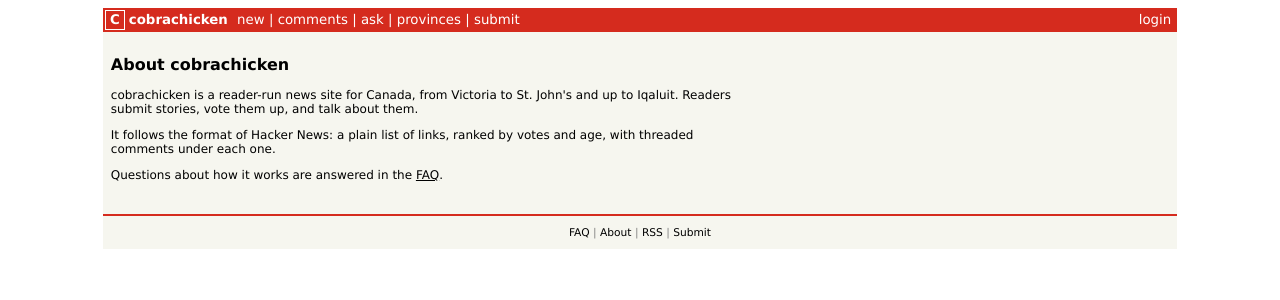
After one commit to mboisvertdupras/cobrachicken, a Laravel app: page /about in a window 1280 px wide. The commit adds this page. Shown: the top 300 px of the page. Run offline with Laravel 12, Linux system fonts and the light colour scheme; style sheets or scripts are compiled from the project's sources; parts of the project's set-up code (start-up, migrations or seed data) failed here and were passed over.

Commit message:
Add FAQ and about pages, HN styles and jQuery interactions

```diff
--- a/package.json
+++ b/package.json
@@ -15,5 +15,8 @@
     },
     "optionalDependencies": {
         "@laravel/multiplex": "^0.4.1"
+    },
+    "dependencies": {
+        "jquery": "^4.1.0"
     }
 }
--- a/resources/css/app.css
+++ b/resources/css/app.css
@@ -1,9 +1,325 @@
-@import 'tailwindcss';
+body {
+    margin: 8px;
+    font-family: Verdana, Geneva, sans-serif;
+    font-size: 10pt;
+    color: #828282;
+}
 
-@source '../../vendor/laravel/framework/src/Illuminate/Pagination/resources/views/*.blade.php';
-@source '../../storage/framework/views/*.php';
+a {
+    color: #000;
+    text-decoration: none;
+}
 
-@theme {
-    --font-sans: 'Instrument Sans', ui-sans-serif, system-ui, sans-serif, 'Apple Color Emoji', 'Segoe UI Emoji',
-        'Segoe UI Symbol', 'Noto Color Emoji';
+#main {
+    width: 85%;
+    margin: 0 auto;
+    background-color: #f6f6ef;
 }
+
+.topbar {
+    display: flex;
+    align-items: center;
+    gap: 4px;
+    padding: 2px;
+    background-color: #d52b1e;
+    color: #fff;
+    line-height: 12pt;
+}
+
+.topbar a {
+    color: #fff;
+}
+
+.logo-box {
+    display: inline-block;
+    width: 18px;
+    height: 18px;
+    border: 1px solid #fff;
+    color: #fff;
+    font-weight: bold;
+    text-align: center;
+    line-height: 18px;
+}
+
+.pagetop {
+    font-size: 10pt;
+}
+
+.sitename {
+    margin-right: 5px;
+}
+
+.pagetop.account {
+    margin-left: auto;
+    padding-right: 4px;
+}
+
+.inline {
+    display: inline;
+}
+
+.linkbutton {
+    padding: 0;
+    border: 0;
+    background: none;
+    color: inherit;
+    font: inherit;
+    cursor: pointer;
+}
+
+.content {
+    padding: 10px 0;
+}
+
+.toolbar {
+    padding: 0 0 8px 8px;
+    font-size: 8pt;
+}
+
+.itemlist {
+    border-collapse: collapse;
+}
+
+.itemlist td {
+    padding: 0;
+}
+
+.rank {
+    min-width: 20px;
+    padding-right: 4px;
+    color: #828282;
+    text-align: right;
+    vertical-align: top;
+}
+
+.votelinks {
+    width: 14px;
+    vertical-align: top;
+    text-align: center;
+}
+
+.votearrow {
+    display: inline-block;
+    width: 10px;
+    height: 10px;
+    margin: 3px 2px 6px;
+    padding: 0;
+    border: 0;
+    background: none;
+    cursor: pointer;
+}
+
+.votearrow::before {
+    content: '';
+    display: block;
+    width: 0;
+    height: 0;
+    border-right: 5px solid transparent;
+    border-bottom: 8px solid #9a9a9a;
+    border-left: 5px solid transparent;
+}
+
+.nosee {
+    visibility: hidden;
+}
+
+.title {
+    font-size: 10pt;
+    color: #828282;
+}
+
+.title a.titlelink {
+    color: #000;
+}
+
+.title a.titlelink:visited {
+    color: #828282;
+}
+
+.sitestr,
+.tag {
+    font-size: 8pt;
+    color: #828282;
+}
+
+.subtext {
+    font-size: 7pt;
+    color: #828282;
+}
+
+.subtext a,
+.comhead a,
+.tag {
+    color: #828282;
+}
+
+.subtext a:hover,
+.comhead a:hover {
+    text-decoration: underline;
+}
+
+.spacer {
+    height: 5px;
+}
+
+.morelink {
+    color: #000;
+}
+
+.toptext {
+    padding-top: 8px;
+    color: #000;
+}
+
+.toptext,
+.comment,
+.page {
+    font-size: 9pt;
+}
+
+.toptext a,
+.comment a,
+.page a {
+    color: #000;
+    text-decoration: underline;
+}
+
+.toptext p,
+.comment p {
+    margin: 0 0 8px;
+}
+
+.comment-tree {
+    margin-top: 16px;
+}
+
+.comtr table {
+    border-collapse: collapse;
+    margin-bottom: 12px;
+}
+
+.comtr td {
+    padding: 0;
+    vertical-align: top;
+}
+
+.children {
+    margin-left: 40px;
+}
+
+.comhead {
+    margin-bottom: 4px;
+    font-size: 8pt;
+    color: #828282;
+}
+
+.comment {
+    color: #000;
+}
+
+.reply {
+    font-size: 8pt;
+}
+
+.reply > a {
+    color: #000;
+    text-decoration: underline;
+}
+
+.replyform {
+    display: none;
+    margin-top: 4px;
+}
+
+.replyform.open,
+.replyform:target {
+    display: block;
+}
+
+.coll > .children,
+.coll > table .commtext,
+.coll > table .votelinks > * {
+    display: none;
+}
+
+.formerrors p,
+.errors {
+    color: #d52b1e;
+}
+
+.errors {
+    margin: 0 0 10px;
+    padding-left: 16px;
+}
+
+.notice {
+    color: #000;
+}
+
+.authform {
+    margin: 4px 0 8px;
+}
+
+.submitform td,
+.profile td,
+.authform td {
+    color: #828282;
+    padding: 2px 4px 2px 0;
+}
+
+.page {
+    max-width: 640px;
+    padding: 0 8px;
+    color: #000;
+}
+
+.page h2 {
+    font-size: 12pt;
+}
+
+.provincelist {
+    color: #000;
+    line-height: 16pt;
+}
+
+.footer {
+    margin-top: 10px;
+    padding: 10px 0;
+    border-top: 2px solid #d52b1e;
+    font-size: 8pt;
+    text-align: center;
+}
+
+.footer a {
+    color: #000;
+}
+
+@media (max-width: 750px) {
+    body {
+        margin: 0;
+    }
+
+    #main {
+        width: 100%;
+    }
+
+    .topbar {
+        flex-wrap: wrap;
+    }
+
+    .title,
+    .toptext,
+    .comment {
+        font-size: 12pt;
+    }
+
+    .subtext,
+    .comhead {
+        font-size: 9pt;
+    }
+
+    textarea {
+        width: 100%;
+        box-sizing: border-box;
+    }
+}
--- a/resources/js/app.js
+++ b/resources/js/app.js
@@ -1 +1,63 @@
-//
+import $ from 'jquery';
+
+$.ajaxSetup({
+    headers: {
+        'X-CSRF-TOKEN': $('meta[name="csrf-token"]').attr('content'),
+        Accept: 'application/json',
+    },
+});
+
+const loginOnUnauthorized = (xhr) => {
+    if (xhr.status === 401) {
+        window.location.href = '/login';
+    }
+};
+
+$(document).on('submit', 'form.js-vote', function (event) {
+    event.preventDefault();
+    const $form = $(this);
+    const key = $form.data('votable');
+
+    $.post($form.attr('action'), $form.serialize())
+        .done(({ points, voted }) => {
+            $(`[data-points="${key}"]`).text(`${points} point${points === 1 ? '' : 's'}`);
+            $(`form.js-vote[data-votable="${key}"][data-how="up"]`).toggleClass('nosee', voted);
+            $(`form.js-vote[data-votable="${key}"][data-how="un"]`).prop('hidden', !voted);
+        })
+        .fail(loginOnUnauthorized);
+});
+
+$(document).on('click', '.togg', function (event) {
+    event.preventDefault();
+    const $comment = $(this).closest('.comtr').toggleClass('coll');
+    const count = $comment.find('.comtr').length + 1;
+    $(this).text($comment.hasClass('coll') ? `[+${count}]` : '[-]');
+});
+
+$(document).on('click', '.js-reply', function (event) {
+    event.preventDefault();
+    $(this).siblings('.replyform').toggleClass('open').find('textarea').trigger('focus');
+});
+
+$(document).on('submit', 'form.js-comment', function (event) {
+    event.preventDefault();
+    const $form = $(this);
+    const $errors = $form.find('.formerrors').empty();
+
+    $.post($form.attr('action'), $form.serialize())
+        .done((html) => {
+            $($form.data('target')).prepend(html);
+            $form.find('textarea').val('');
+            $form.removeClass('open');
+        })
+        .fail((xhr) => {
+            loginOnUnauthorized(xhr);
+            const errors = xhr.responseJSON?.errors ?? { body: ['Something went wrong. Please try again.'] };
+            Object.values(errors).flat().forEach((message) => $('<p>').text(message).appendTo($errors));
+        });
+});
+
+$('#show-politics').on('change', function () {
+    document.cookie = `show_politics=${this.checked ? 1 : 0}; path=/; max-age=31536000; SameSite=Lax`;
+    window.location.reload();
+});
--- /dev/null
+++ b/resources/views/pages/about.blade.php
@@ -0,0 +1,8 @@
+<x-layout title="About">
+    <div class="page">
+        <h2>About cobrachicken</h2>
+        <p>cobrachicken is a reader-run news site for Canada, from Victoria to St. John's and up to Iqaluit. Readers submit stories, vote them up, and talk about them.</p>
+        <p>It follows the format of Hacker News: a plain list of links, ranked by votes and age, with threaded comments under each one.</p>
+        <p>Questions about how it works are answered in the <a href="{{ route('faq') }}">FAQ</a>.</p>
+    </div>
+</x-layout>
```
Also changed, not shown: resources/views/pages/faq.blade.php (added, +40 -0 lines), package-lock.json.
